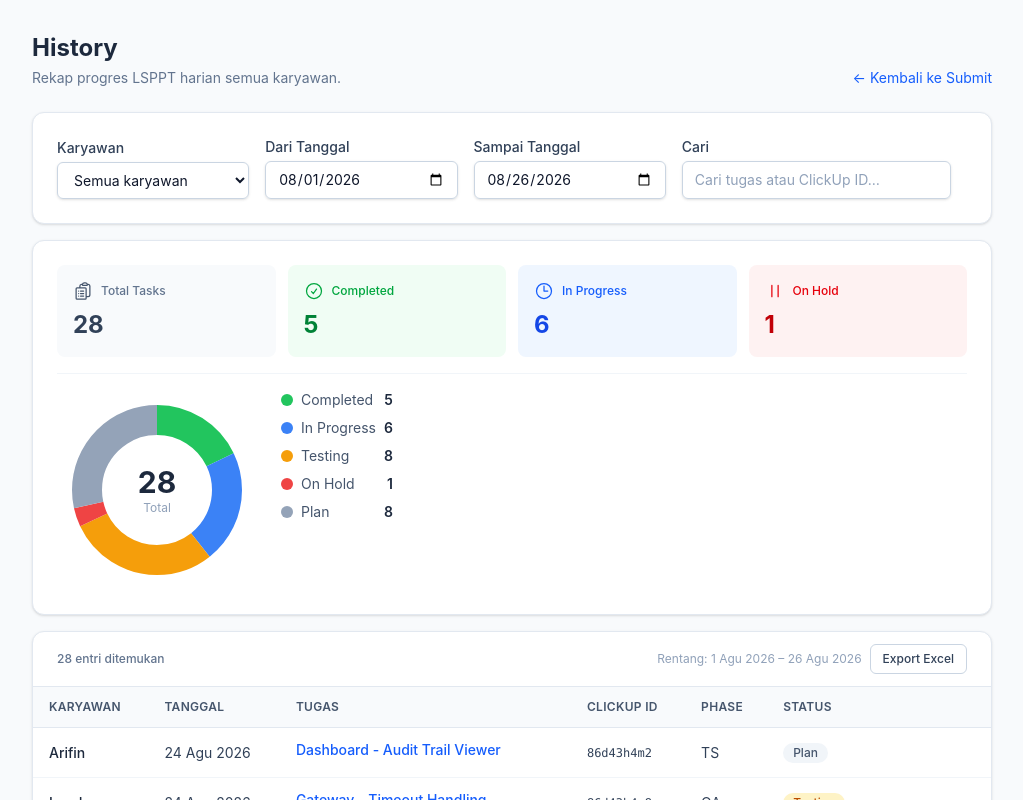
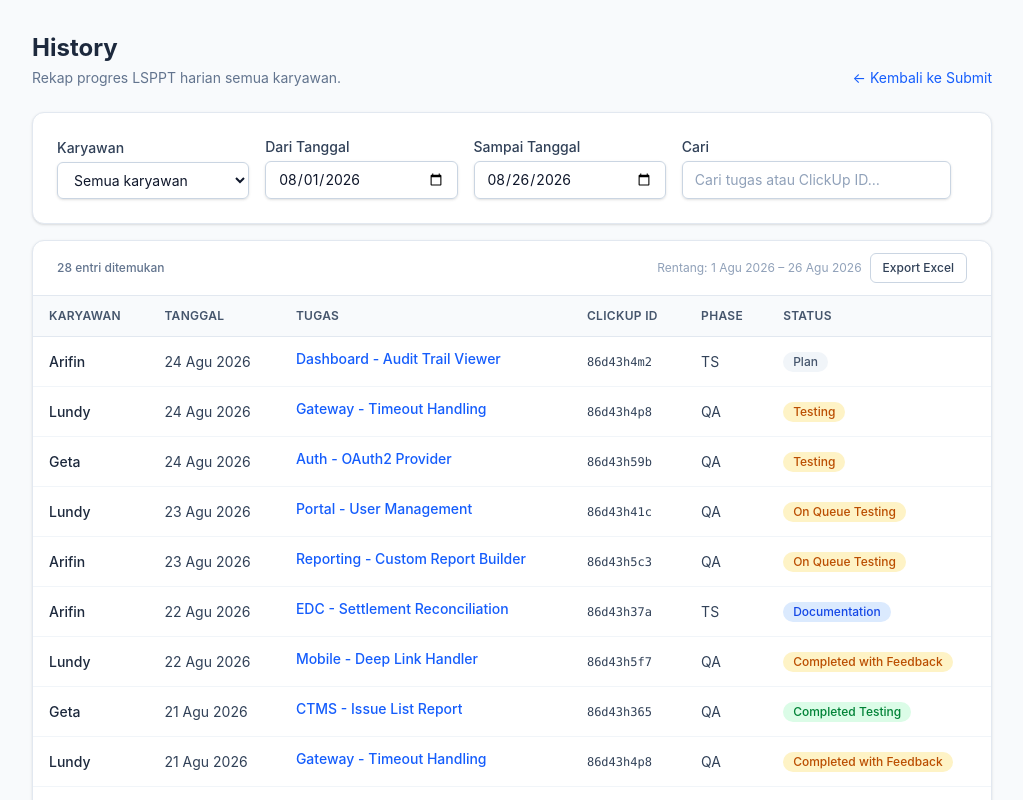
Before and after one commit to FabioIlham260205/lsppt-tracker, a React (Vite) app in the folder frontend/: page /history in a window 1280 px wide. Shown: the top 800 px of the page, without its empty margins (128-1151 px from the left). Built offline with nearby package versions, Linux system fonts and the light colour scheme.

Commit message:
perubahan History

```diff
--- a/frontend/src/pages/HistoryPage.jsx
+++ b/frontend/src/pages/HistoryPage.jsx
@@ -223,164 +223,6 @@ function DetailModal({ open, onClose, row }) {
   );
 }
 
-const SUMMARY_CARDS_BG = {
-  total: 'bg-slate-50',
-  completed: 'bg-green-50',
-  inProgress: 'bg-blue-50',
-  onHold: 'bg-red-50',
-};
-
-const SUMMARY_CARDS_TEXT = {
-  total: 'text-slate-600',
-  completed: 'text-green-600',
-  inProgress: 'text-blue-600',
-  onHold: 'text-red-600',
-};
-
-const SUMMARY_CARDS_NUM = {
-  total: 'text-slate-700',
-  completed: 'text-green-700',
-  inProgress: 'text-blue-700',
-  onHold: 'text-red-700',
-};
-
-const SUMMARY_CARDS_LABEL = {
-  total: 'text-slate-500',
-  completed: 'text-green-600',
-  inProgress: 'text-blue-600',
-  onHold: 'text-red-600',
-};
-
-function SummaryCard({ type, label, value }) {
-  const icons = {
-    total: (
-      <svg className="h-5 w-5" fill="none" viewBox="0 0 24 24" stroke="currentColor" strokeWidth="1.5">
-        <path strokeLinecap="round" strokeLinejoin="round" d="M9 12h3.75M9 15h3.75M9 18h3.75m3 .75H18a2.25 2.25 0 002.25-2.25V6.108c0-1.135-.845-2.098-1.976-2.192a48.424 48.424 0 00-1.123-.08m-5.801 0c-.065.21-.1.433-.1.664 0 .414.336.75.75.75h4.5a.75.75 0 00.75-.75 2.25 2.25 0 00-.1-.664m-5.8 0A2.251 2.251 0 0113.5 2.25H15c1.012 0 1.867.668 2.15 1.586m-5.8 0c-.376.023-.75.05-1.124.08C9.095 4.01 8.25 4.973 8.25 6.108V8.25m0 0H4.875c-.621 0-1.125.504-1.125 1.125v11.25c0 .621.504 1.125 1.125 1.125h9.75c.621 0 1.125-.504 1.125-1.125V9.375c0-.621-.504-1.125-1.125-1.125H8.25zM6.75 12h.008v.008H6.75V12zm0 3h.008v.008H6.75V15zm0 3h.008v.008H6.75V18z" />
-      </svg>
-    ),
-    completed: (
-      <svg className="h-5 w-5" fill="none" viewBox="0 0 24 24" stroke="currentColor" strokeWidth="1.5">
-        <path strokeLinecap="round" strokeLinejoin="round" d="M9 12.75L11.25 15 15 9.75M21 12a9 9 0 11-18 0 9 9 0 0118 0z" />
-      </svg>
-    ),
-    inProgress: (
-      <svg className="h-5 w-5" fill="none" viewBox="0 0 24 24" stroke="currentColor" strokeWidth="1.5">
-        <path strokeLinecap="round" strokeLinejoin="round" d="M12 6v6h4.5m4.5 0a9 9 0 11-18 0 9 9 0 0118 0z" />
-      </svg>
-    ),
-    onHold: (
-      <svg className="h-5 w-5" fill="none" viewBox="0 0 24 24" stroke="currentColor" strokeWidth="1.5">
-        <path strokeLinecap="round" strokeLinejoin="round" d="M15.75 5.25v13.5m-7.5-13.5v13.5" />
-      </svg>
-    ),
-  };
-
-  return (
-    <div className={`rounded-lg p-4 ${SUMMARY_CARDS_BG[type]}`}>
-      <div className="flex items-center gap-2">
-        <span className={SUMMARY_CARDS_TEXT[type]}>{icons[type]}</span>
-        <span className={`text-xs font-medium ${SUMMARY_CARDS_LABEL[type]}`}>{label}</span>
-      </div>
-      <p className={`mt-2 text-2xl font-bold ${SUMMARY_CARDS_NUM[type]}`}>{value}</p>
-    </div>
-  );
-}
-
-const DONUT_COLORS = {
-  completed: '#22c55e',
-  inProgress: '#3b82f6',
-  testing: '#f59e0b',
-  onHold: '#ef4444',
-  plan: '#94a3b8',
-};
-
-const DONUT_LABELS = {
-  completed: 'Completed',
-  inProgress: 'In Progress',
-  testing: 'Testing',
-  onHold: 'On Hold',
-  plan: 'Plan',
-};
-
-function StatusDonutChart({ data }) {
-  const { completed, inProgress, onHold, testing, plan } = data;
-  const total = data.total;
-  const radius = 70;
-  const circumference = 2 * Math.PI * radius;
-  const strokeWidth = 30;
-
-  const segments = [
-    { key: 'completed', value: completed },
-    { key: 'inProgress', value: inProgress },
-    { key: 'testing', value: testing },
-    { key: 'onHold', value: onHold },
-    { key: 'plan', value: plan },
-  ];
-
-  let accumulatedOffset = 0;
-
-  const circles = segments
-    .filter((s) => s.value > 0)
-    .map((segment) => {
-      const segmentLength = (segment.value / total) * circumference;
-      const offset = -accumulatedOffset;
-      accumulatedOffset += segmentLength;
-      return (
-        <circle
-          key={segment.key}
-          cx="100"
-          cy="100"
-          r={radius}
-          fill="none"
-          stroke={DONUT_COLORS[segment.key]}
-          strokeWidth={strokeWidth}
-          strokeDasharray={`${segmentLength} ${circumference - segmentLength}`}
-          strokeDashoffset={offset}
-          transform="rotate(-90 100 100)"
-          className="transition-all duration-300"
-        />
-      );
-    });
-
-  return (
-    <div className="flex flex-col items-center gap-4 sm:flex-row sm:items-start sm:gap-6">
-      <div className="relative h-[200px] w-[200px] shrink-0">
-        <svg viewBox="0 0 200 200" className="h-full w-full">
-          {total > 0 ? (
-            circles
-          ) : (
-            <circle
-              cx="100"
-              cy="100"
-              r={radius}
-              fill="none"
-              stroke="#e2e8f0"
-              strokeWidth={strokeWidth}
-            />
-          )}
-        </svg>
-        <div className="absolute inset-0 flex flex-col items-center justify-center">
-          <span className="text-3xl font-bold text-slate-800">{total}</span>
-          <span className="text-xs text-slate-400">Total</span>
-        </div>
-      </div>
-
-      <div className="grid grid-cols-2 gap-x-6 gap-y-2 sm:grid-cols-1">
-        {segments.map((segment) => (
-          <div key={segment.key} className="flex items-center gap-2">
-            <span
-              className="h-3 w-3 shrink-0 rounded-full"
-              style={{ backgroundColor: DONUT_COLORS[segment.key] }}
-            />
-            <span className="text-sm text-slate-600">{DONUT_LABELS[segment.key]}</span>
-            <span className="ml-auto text-sm font-semibold text-slate-800">{segment.value}</span>
-          </div>
-        ))}
-      </div>
-    </div>
-  );
-}
-
 export default function HistoryPage() {
   const initialRange = useMemo(defaultRange, []);
   const [employees, setEmployees] = useState([]);
@@ -447,25 +289,6 @@ export default function HistoryPage() {
       })
       .sort((a, b) => b.date.localeCompare(a.date));
   }, [rows, employeeName, from, to, debouncedSearch]);
-
-  const summary = useMemo(() => {
-    const total = filtered.length;
-    const completed = filtered.filter(
-      (r) => r.status === 'Completed' || r.status === 'Completed Testing',
-    ).length;
-    const inProgress = filtered.filter(
-      (r) => r.status === 'In Progress' || r.status === 'Documentation',
-    ).length;
-    const onHold = filtered.filter((r) => r.status === 'On Hold').length;
-    const testing = filtered.filter(
-      (r) =>
-        r.status === 'Testing' ||
-        r.status === 'On Queue Testing' ||
-        r.status === 'Completed with Feedback',
-    ).length;
-    const plan = filtered.filter((r) => r.status === 'Plan').length;
-    return { total, completed, inProgress, onHold, testing, plan };
-  }, [filtered]);
 
   const hasActiveFilter =
     Boolean(employeeId) ||
@@ -554,21 +377,6 @@ export default function HistoryPage() {
             )}
           </form>
         </section>
-
-        {!loading && !error && !dateInvalid && (
-          <section className="mt-4 rounded-xl border border-slate-200 bg-white p-4 shadow-sm sm:p-6">
-            <div className="grid grid-cols-2 gap-3 lg:grid-cols-4">
-              <SummaryCard type="total" label="Total Tasks" value={summary.total} />
-              <SummaryCard type="completed" label="Completed" value={summary.completed} />
-              <SummaryCard type="inProgress" label="In Progress" value={summary.inProgress} />
-              <SummaryCard type="onHold" label="On Hold" value={summary.onHold} />
-            </div>
-
-            <div className="mt-4 border-t border-slate-100 pt-4">
-              <StatusDonutChart data={summary} />
-            </div>
-          </section>
-        )}
 
         <section className="mt-4 rounded-xl border border-slate-200 bg-white shadow-sm">
           {!loading && !error && !dateInvalid && (
```
